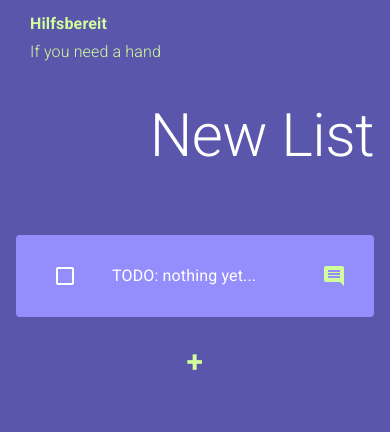
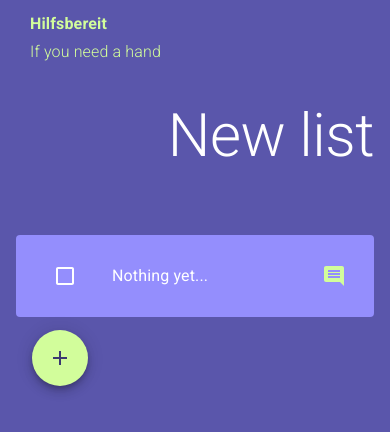
Before and after one commit to Pulko/hilfsbereit, a React (Create React App) app: page /list/create in a window 390 px wide. Shown: the top 432 px of the page. Built offline with nearby package versions, Linux system fonts and the light colour scheme.

Commit message:
refa: change layouts for mobile view

```diff
--- a/src/pages/CreateList/index.tsx
+++ b/src/pages/CreateList/index.tsx
@@ -5,7 +5,8 @@ import { createStyles, makeStyles, Theme } from '@material-ui/core/styles';
 import { DEFAULT_TASK } from 'types';
 
 import Container from '@material-ui/core/Container';
-import { Typography, Button, CircularProgress } from '@material-ui/core';
+import { Typography, Button, CircularProgress, Fab } from '@material-ui/core';
+import AddIcon from '@material-ui/icons/Add'
 
 import Tasks from 'components/Tasks';
 
@@ -16,34 +17,37 @@ const MAXIMUM_TASKS = 8
 const useStyles = makeStyles((theme: Theme) =>
   createStyles({
     content: {
-      marginTop: '100px',
       color: theme.palette.text.secondary,
       textAlign: 'center',
+      position: 'relative',
+      margin: '100px auto',
     },
     heading: {
       textAlign: 'right',
       marginBottom: '50px',
     },
     buttonWrapper: {
-      textAlign: 'right',
-      height: '122px',
+      textAlign: 'left',
+      position: 'relative',
     },
     saveButton: {
       background: theme.palette.background.paper,
       fontSize: '20px',
       height: '47px',
       width: '100px',
-      marginTop: '20px',
+      position: 'absolute',
+      right: 0,
       '&:hover': {
         background: theme.palette.background.paper,
       },
     },
-    button: {
+    addButton: {
       fontSize: '30px',
       fontWeight: 700,
       borderRadius: '100%',
       '&:hover': {
-        background: 'transparent',
+        background: theme.palette.primary.main,
+        color: theme.palette.primary.contrastText,
       },
     },
   }),
@@ -56,7 +60,6 @@ interface PageProps {
 }
 
 const CreateList: React.FC<PageProps> = (props) => {
-  debugger
   const classes = useStyles()
   const [tasks, setTasks] = React.useState([DEFAULT_TASK])
   const [loading, setLoading] = React.useState(false)
@@ -101,27 +104,26 @@ const CreateList: React.FC<PageProps> = (props) => {
 
   return (
     <Container className={classes.content}>
-      {changed
-        ? (
-          <div className={classes.buttonWrapper}>
-            <Button onClick={saveList} className={classes.saveButton}>
-              {loading ? <CircularProgress size={30} /> : 'Save'}
-            </Button>
-          </div>
-        ) : (
-          <Typography variant="h2" className={classes.heading}>
-            {'New List'}
-          </Typography>
-        )
-      }
+
+      <Typography variant="h2" className={classes.heading}>
+        {changed ? 'Save list' : 'New list'}
+      </Typography>
 
       <Tasks tasks={tasks} completeTask={changeTask} saveText={changeTask} />
 
-      {tasks.length < MAXIMUM_TASKS && (
-        <Button onClick={addTask} className={classes.button}>
-          {'+'}
-        </Button>
-      )}
+      <Container className={classes.buttonWrapper}>
+        {tasks.length < MAXIMUM_TASKS && !loading && (
+          <Fab color="primary" aria-label="add" className={classes.addButton} onClick={addTask}>
+            <AddIcon />
+          </Fab>
+        )}
+
+        {changed && (
+          <Button onClick={saveList} className={classes.saveButton}>
+            {loading ? <CircularProgress size={30} /> : 'Save'}
+          </Button>
+        )}
+      </Container>
     </Container>
   )
 }
--- a/src/pages/MainPage/index.tsx
+++ b/src/pages/MainPage/index.tsx
@@ -14,6 +14,10 @@ import theme from 'theme/theme';
 const useStyles = makeStyles((theme: Theme) => ({
   contrastTextColor: {
     color: theme.palette.primary.contrastText,
+  },
+  title: {
+    fontSize: '500%',
+    lineHeight: 1,
   },
   boldText: {
     fontWeight: 700,
@@ -62,7 +66,7 @@ const MainPage: React.FC = () => {
     <Container className={classes.content}>
       <Typography
         variant="h1"
-        className={classnames([classes.secondaryTextColor, classes.limitedWidth, classes.thinText])}
+        className={classnames([classes.secondaryTextColor, classes.limitedWidth, classes.thinText, classes.title])}
       >
         {'Plan and share'}
       </Typography>
--- a/src/pages/Options/index.tsx
+++ b/src/pages/Options/index.tsx
@@ -10,9 +10,9 @@ import theme from 'theme/theme';
 
 const useStyles = makeStyles((theme: Theme) => ({
   content: {
-    marginTop: '200px',
     color: theme.palette.text.secondary,
     textAlign: 'center',
+    margin: '200px auto 100px auto',
   },
   buttons: {
     marginTop: '100px',
--- a/src/types/index.tsx
+++ b/src/types/index.tsx
@@ -3,4 +3,4 @@ export interface Task {
   checked: boolean,
 }
 
-export const DEFAULT_TASK: Task = { text: 'TODO: nothing yet...', checked: false }
+export const DEFAULT_TASK: Task = { text: 'Nothing yet...', checked: false }
```
